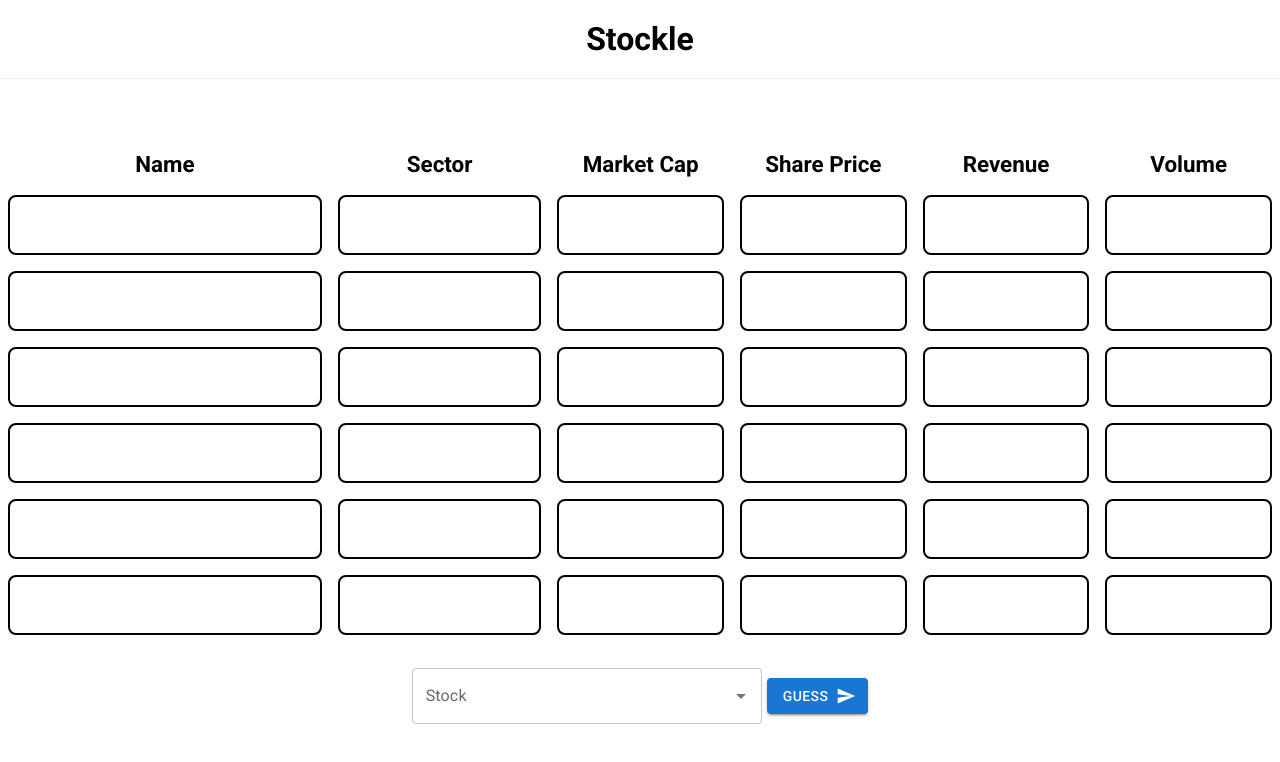
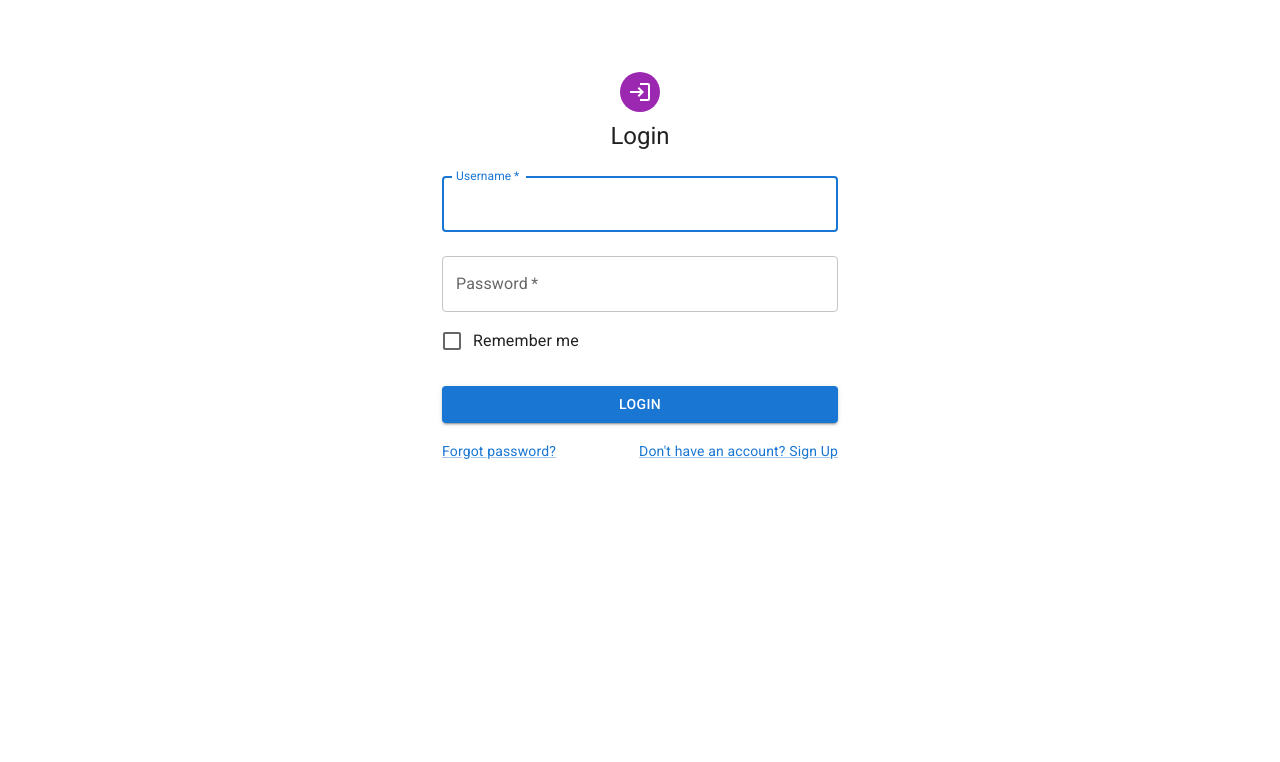
Before and after one commit to landont168/stockle, a React (Vite) app in the folder frontend/: page / in a window 1280 px wide. Shown: the top 762 px of the page. Built offline with nearby package versions, Linux system fonts and the light colour scheme; no server answers.

Commit message:
add: implement login/logout functionality + ui

```diff
--- a/frontend/src/App.jsx
+++ b/frontend/src/App.jsx
@@ -1,18 +1,23 @@
 import { useState, useEffect } from 'react'
 import { useDispatch, useSelector } from 'react-redux'
 import { initializeStocks } from './reducers/stockReducer'
+
+// mu
+
+// services
+import loginService from './services/login'
 
 // components
 import Header from './components/Header'
 import Board from './components/Board'
 import SearchBar from './components/SearchBar'
 import Modal from './components/Modal'
+import LoginForm from './components/LoginForm'
 
 const App = () => {
   const dispatch = useDispatch()
   const stocks = useSelector((state) => state.stocks)
   const guesses = useSelector((state) => state.guesses)
-
   const [solution, setSolution] = useState(null)
 
   // redux?
@@ -20,6 +25,19 @@ const App = () => {
   const [won, setWon] = useState(true)
   const [attempts, setAttempts] = useState(0)
   const [showModal, setShowModal] = useState(false)
+
+  // user login
+  const [user, setUser] = useState(null)
+
+  // restore user on refresh
+  useEffect(() => {
+    const loggedUserJSON = window.localStorage.getItem('loggedUser')
+    // window.localStorage.removeItem('loggedUser')
+    if (loggedUserJSON) {
+      const user = JSON.parse(loggedUserJSON)
+      setUser(user)
+    }
+  }, [])
 
   // fetch stocks from server
   useEffect(() => {
@@ -36,8 +54,6 @@ const App = () => {
   useEffect(() => {
     if (gameOver) {
       console.log('game over')
-      // setTimeout(() => setShowModal(true), 3000)
-
       if (won) {
         console.log('you won')
       } else {
@@ -48,13 +64,37 @@ const App = () => {
     if (attempts === 6) {
       setGameOver(true)
       setWon(false)
-      // setTimeout(() => setShowModal(true), 3000)
     }
   }, [gameOver, attempts, won])
 
+  // login user
+  const loginUser = async (userCredentials) => {
+    try {
+      const user = await loginService.login(userCredentials)
+      window.localStorage.setItem('loggedUser', JSON.stringify(user))
+      console.log('successful!')
+      setUser(user)
+    } catch {
+      console.log('wrong credentials')
+    }
+  }
+
+  const logoutUser = () => {
+    window.localStorage.removeItem('loggedUser')
+    setUser(null)
+  }
+
+  if (user === null) {
+    return (
+      <div>
+        <LoginForm loginUser={loginUser} />
+      </div>
+    )
+  }
+
   return (
-    <div>
-      <Header />
+    <div className='game'>
+      <Header logoutUser={logoutUser} />
       {solution && <div>solution: {solution.name}</div>}
       <Board guesses={guesses} solution={solution} />
       <SearchBar
--- a/frontend/src/components/Header.jsx
+++ b/frontend/src/components/Header.jsx
@@ -1,7 +1,23 @@
-const Header = () => {
+import LogoutIcon from '@mui/icons-material/Logout'
+import SettingsIcon from '@mui/icons-material/Settings'
+import LeaderboardIcon from '@mui/icons-material/Leaderboard'
+import { IconButton } from '@mui/material'
+
+const Header = ({ logoutUser }) => {
   return (
     <header className='header-container'>
-      <h1>Stockle</h1>
+      <h1 className='title'>Stockle</h1>
+      <div className='icons'>
+        <IconButton>
+          <LeaderboardIcon />
+        </IconButton>
+        <IconButton>
+          <SettingsIcon />
+        </IconButton>
+        <IconButton onClick={() => logoutUser()}>
+          <LogoutIcon />
+        </IconButton>
+      </div>
     </header>
   )
 }
--- /dev/null
+++ b/frontend/src/components/LoginForm.jsx
@@ -0,0 +1,92 @@
+import Avatar from '@mui/material/Avatar'
+import Button from '@mui/material/Button'
+import CssBaseline from '@mui/material/CssBaseline'
+import TextField from '@mui/material/TextField'
+import FormControlLabel from '@mui/material/FormControlLabel'
+import Checkbox from '@mui/material/Checkbox'
+import Link from '@mui/material/Link'
+import Grid from '@mui/material/Grid'
+import Box from '@mui/material/Box'
+import LoginIcon from '@mui/icons-material/Login'
+import Typography from '@mui/material/Typography'
+import Container from '@mui/material/Container'
+
+const LoginForm = ({ loginUser }) => {
+  const handleSubmit = (e) => {
+    e.preventDefault()
+    const data = new FormData(e.currentTarget)
+    loginUser({
+      username: data.get('username'),
+      password: data.get('password'),
+    })
+  }
+
+  return (
+    <Container component='main' maxWidth='xs'>
+      <CssBaseline />
+      <Box
+        sx={{
+          marginTop: 8,
+          display: 'flex',
+          flexDirection: 'column',
+          alignItems: 'center',
+        }}
+      >
+        <Avatar sx={{ m: 1, bgcolor: 'secondary.main' }}>
+          <LoginIcon />
+        </Avatar>
+        <Typography component='h1' variant='h5'>
+          Login
+        </Typography>
+        <Box component='form' onSubmit={handleSubmit} noValidate sx={{ mt: 1 }}>
+          <TextField
+            margin='normal'
+            required
+            fullWidth
+            id='username'
+            label='Username'
+            name='username'
+            autoComplete='username'
+            autoFocus
+          />
+          <TextField
+            margin='normal'
+            required
+            fullWidth
+            name='password'
+            label='Password'
+            type='password'
+            id='password'
+            autoComplete='current-password'
+          />
+          <FormControlLabel
+            control={<Checkbox value='remember' color='primary' />}
+            label='Remember me'
+          />
+          <Button
+            type='submit'
+            fullWidth
+            variant='contained'
+            sx={{ mt: 3, mb: 2 }}
+          >
+            Login
+          </Button>
+          <Grid container>
+            <Grid item xs>
+              <Link href='#' variant='body2'>
+                Forgot password?
+              </Link>
+            </Grid>
+            <Grid item>
+              <Link href='#' variant='body2'>
+                {"Don't have an account? Sign Up"}
+              </Link>
+            </Grid>
+          </Grid>
+        </Box>
+      </Box>
+    </Container>
+  )
+}
+
+export default LoginForm
--- a/frontend/src/components/Modal.jsx
+++ b/frontend/src/components/Modal.jsx
@@ -1,13 +1,14 @@
-import { RiCloseLargeLine } from 'react-icons/ri'
+import { IconButton } from '@mui/material'
+import CloseIcon from '@mui/icons-material/Close'
 
 const Modal = ({ won, attempts, solution, handleClose }) => {
   return (
     <div className='modal-background'>
-      <div className='modal-container'>
+      <div className='modal-container fade-in'>
         <div className='modal-header'>
-          <button onClick={handleClose} className='modal-close-button'>
-            <RiCloseLargeLine />
-          </button>
+          <IconButton onClick={handleClose} className='modal-close-button'>
+            <CloseIcon />
+          </IconButton>
         </div>
         {won && (
           <div className='modal-content'>
--- a/frontend/src/index.css
+++ b/frontend/src/index.css
@@ -7,18 +7,36 @@
 }
 
 body {
-  text-align: center;
   font-size: 1em;
   font-family: 'Roboto', verdana;
 }
 
-/* header */
-.header-container {
-  border-bottom: 1px solid #eee;
-  padding: 20px 0;
-  margin: 0 0 30px 0;
+.game {
+  text-align: center;
 }
 
+.header-container {
+  position: relative;
+  width: 100%;
+  padding: 20px;
+  display: flex;
+  justify-content: center;
+  align-items: center;
+  border-bottom: 1px solid #eee;
+  margin-bottom: 30px;
+}
+
+.title {
+  position: absolute;
+  left: 50%;
+  transform: translateX(-50%);
+}
+
+.icons {
+  margin-left: auto;
+  display: flex;
+  gap: 10px;
+}
 /* board */
 .row {
   display: flex;
@@ -77,6 +95,7 @@ body {
   justify-content: center;
 }
 
+/* modal */
 .modal-background {
   background: rgba(255, 255, 255, 0.7);
   position: fixed;
@@ -112,3 +131,17 @@ body {
   cursor: pointer;
   margin-right: -15px;
 }
+
+/* fade in */
+.fade-in {
+  animation: fadeIn 3s;
+}
+
+@keyframes fadeIn {
+  from {
+    opacity: 0;
+  }
+  to {
+    opacity: 1;
+  }
+}
--- /dev/null
+++ b/frontend/src/services/login.js
@@ -0,0 +1,9 @@
+import axios from 'axios'
+const baseUrl = '/api/login'
+
+const login = async (credentials) => {
+  const response = await axios.post(baseUrl, credentials)
+  return response.data
+}
+
+export default { login }
```
Also changed, not shown: frontend/src/components/SearchBar.jsx (+4 -3 lines), 1 other file (tests, documents, lock files or other folders).
